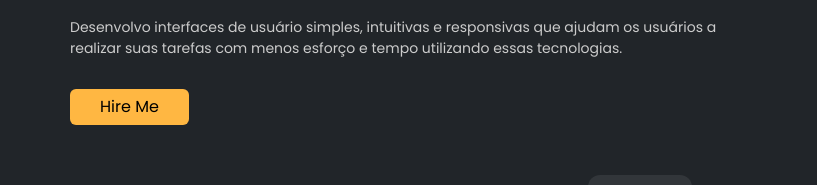
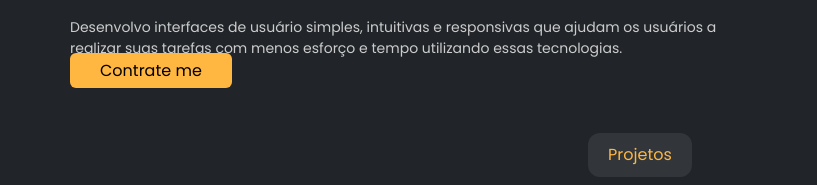
Before and after one commit to FelipeBritoSP10/PortfolioBrito, a plain HTML site: page index.html in a window 1280 px wide. Shown: the part 2127-2312 px from the top of the page, 0-817 px from the left. Drawn offline with nearby package versions, Linux system fonts and the light colour scheme.

Commit message:
Update index.html

```diff
--- a/index.html
+++ b/index.html
@@ -137,7 +137,9 @@
                 Desenvolvo interfaces de usuário simples, intuitivas e responsivas que ajudam os usuários a realizar suas tarefas com menos esforço e tempo utilizando essas tecnologias.
             </p>
         </div>
-        <button class="hire-btn">Hire Me</button>
+        <a href="https://wa.me/559181784689?text=Olá%20Felipe,%20quero%20te%20contratar." class="hire-btn" target="_blank">
+    Contrate me
+</a>
     </div>
 
     <div class="right">
```
